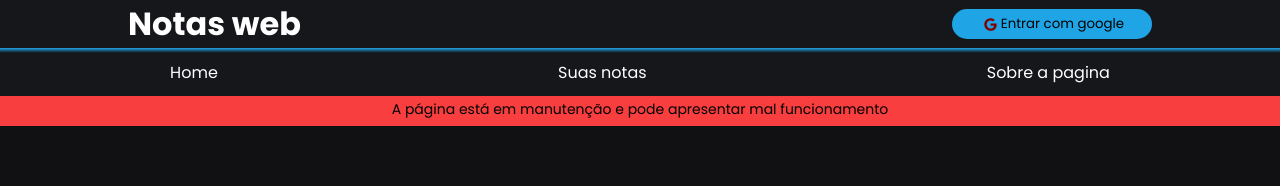
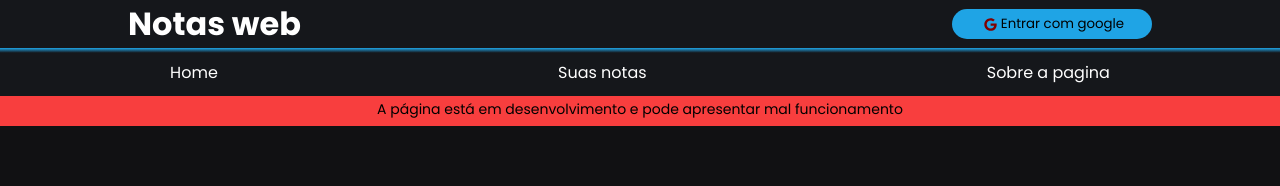
Before and after one commit to GBfds/notas_web, a Next.js app: page /logar in a window 1280 px wide. Shown: the top 186 px of the page. Built offline with nearby package versions, Linux system fonts and the light colour scheme; no server answers.

Commit message:
apdate alert

```diff
--- a/src/components/MessageAlert/index.tsx
+++ b/src/components/MessageAlert/index.tsx
@@ -3,7 +3,7 @@ import styles from "./styles.module.scss"
 export function MessageAlert(){
     return(
         <div className={styles.alert}>
-            <span>A página está em manutenção e pode apresentar mal funcionamento</span>
+            <span>A página está em desenvolvimento e pode apresentar mal funcionamento</span>
         </div>
     )
 }
--- a/src/components/MessageAlert/styles.module.scss
+++ b/src/components/MessageAlert/styles.module.scss
@@ -1,7 +1,7 @@
 .alert{
     background-color: rgb(248, 62, 62);
     width: 100%;
-    height: 30px;
+    min-height: 30px;
     text-align: center;
     span{
         font-size: 14px;
```
Also changed, not shown: 1 other file (tests, documents, lock files or other folders).
